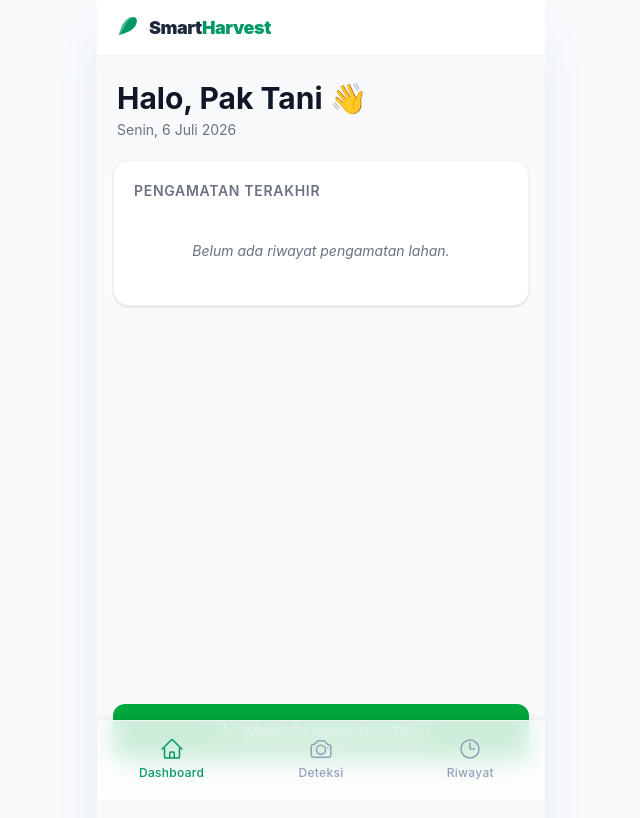
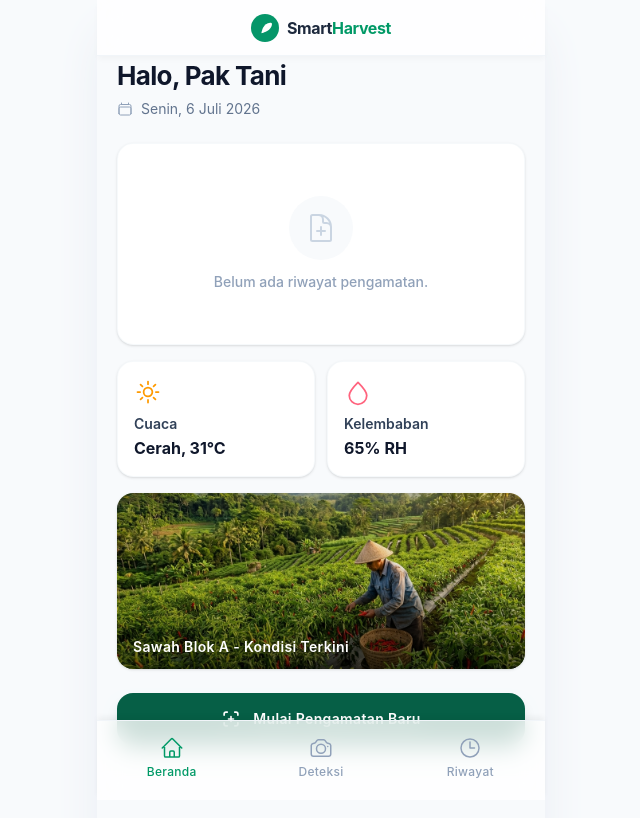
Before and after one commit to azulfikri/smart-chili-harvest, a Vue app in the folder frontend/: page /dashboard in a window 1280 px wide. Shown: the top 818 px of the page, without its empty margins (319-959 px from the left). Built offline with nearby package versions, Linux system fonts and the light colour scheme; no server answers; the HTML template or start-up script is replaced by a standard one.

Commit message:
feat: update top header bar and dashboard ui

```diff
--- a/frontend/src/App.vue
+++ b/frontend/src/App.vue
@@ -6,23 +6,26 @@ const route = useRoute()
 
 <template>
   <!-- Background Global & Wrapper -->
-  <div class="max-w-md mx-auto min-h-screen bg-slate-50 shadow-2xl shadow-slate-200 relative pb-20 pt-14">
+  <div class="max-w-md mx-auto min-h-screen bg-slate-50 shadow-2xl shadow-slate-200 relative">
 
-    <!-- Global Top Header -->
-    <header class="absolute top-0 left-0 right-0 h-14 bg-white border-b border-slate-100 flex items-center px-4 z-40">
+    <!-- Global Top Header (Glassmorphism - Senada Bottom Nav) -->
+    <header class="sticky top-0 h-14 bg-white/80 backdrop-blur-md border-b border-slate-100 shadow-[0_4px_6px_-1px_rgba(0,0,0,0.03)] flex justify-center items-center px-4 z-40">
       <div class="flex items-center gap-2">
-        <svg viewBox="0 0 24 24" fill="currentColor" class="w-7 h-7 text-emerald-600">
-          <path d="M17.5 2.5C13.5 2.5 10 5.5 8 9.5C6 13.5 5 18 5 18C5 18 9.5 17 13.5 15C17.5 13 20.5 9.5 20.5 5.5C20.5 4 19 2.5 17.5 2.5Z" />
-          <path d="M8 9.5C10 5.5 13.5 2.5 17.5 2.5C14.5 3.5 12.5 6 11 8.5C9.5 11 8.5 14.5 5 18C5 18 5.5 13 8 9.5Z" fill="white" opacity="0.3" />
+        <!-- Logo SVG Daun -->
+        <svg viewBox="0 0 32 32" class="w-7 h-7" fill="none" xmlns="http://www.w3.org/2000/svg">
+          <circle cx="16" cy="16" r="16" fill="#059669" />
+          <path d="M22 10C18.5 10 15.5 12.5 14 15.5C12.5 18.5 12 22 12 22C12 22 15.5 21.2 18.5 19.5C21.5 17.8 24 14.5 24 11.5C24 10.5 23 10 22 10Z" fill="white"/>
+          <path d="M14 15.5C15.5 12.5 18.5 10 22 10C19.5 10.8 17.8 12.8 16.5 14.8C15.2 16.8 14.5 19.5 12 22C12 22 12.5 17.5 14 15.5Z" fill="white" opacity="0.4"/>
         </svg>
-        <span class="text-lg font-black text-slate-800 tracking-tight">Smart<span class="text-emerald-600">Harvest</span></span>
+        <!-- Nama Aplikasi -->
+        <span class="text-base font-bold text-slate-800 tracking-tight">Smart<span class="text-emerald-600">Harvest</span></span>
       </div>
     </header>
 
     <RouterView />
 
     <!-- Glassmorphism Bottom Navigation Bar -->
-    <nav class="fixed bottom-0 left-0 right-0 max-w-md mx-auto bg-white/80 backdrop-blur-md border-t border-slate-100 shadow-[0_-4px_6px_-1px_rgba(0,0,0,0.05)] z-50 flex justify-around items-center h-20 pb-4 pt-3">
+    <nav class="sticky bottom-0 bg-white/80 backdrop-blur-md border-t border-slate-100 shadow-[0_-4px_6px_-1px_rgba(0,0,0,0.05)] z-50 flex justify-around items-center h-20 pb-4 pt-3">
 
       <!-- Dashboard Button -->
       <RouterLink
@@ -33,7 +36,7 @@ const route = useRoute()
         <svg xmlns="http://www.w3.org/2000/svg" fill="none" viewBox="0 0 24 24" stroke-width="1.5" stroke="currentColor" class="w-6 h-6">
           <path stroke-linecap="round" stroke-linejoin="round" d="M2.25 12l8.954-8.955c.44-.439 1.152-.439 1.591 0L21.75 12M4.5 9.75v10.125c0 .621.504 1.125 1.125 1.125H9.75v-4.875c0-.621.504-1.125 1.125-1.125h2.25c.621 0 1.125.504 1.125 1.125V21h4.125c.621 0 1.125-.504 1.125-1.125V9.75M8.25 21h8.25" />
         </svg>
-        <span class="text-xs font-medium tracking-wide">Dashboard</span>
+        <span class="text-xs font-medium tracking-wide">Beranda</span>
       </RouterLink>
 
       <!-- Deteksi Button -->
--- a/frontend/src/views/DashboardView.vue
+++ b/frontend/src/views/DashboardView.vue
@@ -1,16 +1,17 @@
 <script setup lang="ts">
-import { ref, onMounted } from 'vue'
+import { ref, computed, onMounted } from 'vue'
 import { useRouter } from 'vue-router'
 import axios from 'axios'
 
 const router = useRouter()
 
-// Sync dengan schema Backend JSON yang baru
+// Sync dengan schema Backend JSON
 interface HarvestSession {
   id: number;
   session_name: string;
   hrs: number | null;
   harvest_status: string | null;
+  created_at: string | null;
 }
 
 // State
@@ -19,16 +20,43 @@ const isCreatingSession = ref(false)
 const latestSession = ref<HarvestSession | null>(null)
 const currentDate = ref('')
 
-// Format Date
+// Mock Data (Cuaca & Kelembaban - belum ada di backend)
+const mockWeather = ref({ label: 'Cerah', temp: '31°C' })
+const mockHumidity = ref({ value: '65% RH' })
+
+// Format Date (untuk header sapaan)
 const formatDate = () => {
   const options: Intl.DateTimeFormatOptions = {
     weekday: 'long',
-    year: 'numeric',
+    day: 'numeric',
     month: 'long',
-    day: 'numeric'
+    year: 'numeric'
   }
   currentDate.value = new Date().toLocaleDateString('id-ID', options)
 }
+
+// Format tanggal sesi untuk card (misal: "2 Juli")
+const formattedSessionDate = computed(() => {
+  if (!latestSession.value?.created_at) return '-'
+  const date = new Date(latestSession.value.created_at)
+  const day = date.getDate()
+  const month = date.toLocaleDateString('id-ID', { month: 'long' })
+  return `${day} ${month}`
+})
+
+// HRS Score display text (misal: "82% Optimal")
+const hrsScoreText = computed(() => {
+  if (!latestSession.value || latestSession.value.hrs === null || latestSession.value.hrs === undefined) {
+    return { score: '-', label: '', colorClass: 'text-slate-400' }
+  }
+  const score = Number(latestSession.value.hrs).toFixed(0)
+  const hrs = latestSession.value.hrs
+  let label = 'Rendah'
+  let colorClass = 'text-rose-600'
+  if (hrs >= 80) { label = 'Optimal'; colorClass = 'text-emerald-700' }
+  else if (hrs >= 60) { label = 'Moderat'; colorClass = 'text-amber-600' }
+  return { score: `${score}%`, label, colorClass }
+})
 
 // Fetch Last Session
 const fetchLatestSession = async () => {
@@ -36,12 +64,8 @@ const fetchLatestSession = async () => {
     isLoading.value = true
     const response = await axios.get('http://127.0.0.1:8000/api/sessions')
 
-    // Perbaikan Logika Reaktif Vue 3 (.value checking)
     if (response.data && response.data.length > 0) {
-      // Trik Debugging (Console Log)
       console.log("Data Sesi Terakhir di Dashboard:", response.data[0])
-
-      // Ambil indeks ke-0 sebagai sesi terbaru
       latestSession.value = response.data[0]
     } else {
       latestSession.value = null
@@ -62,9 +86,7 @@ const startNewSession = async () => {
     const newSession = response.data
 
     if (newSession && newSession.id) {
-      // Save session ID to localStorage for use in detection page
       localStorage.setItem('activeSessionId', newSession.id.toString())
-      // Navigate to detection page
       router.push('/detection')
     }
   } catch (error) {
@@ -82,67 +104,129 @@ onMounted(() => {
 </script>
 
 <template>
-  <div class="p-4 flex flex-col min-h-[calc(100vh-4rem)]">
-    <!-- Header -->
-    <header class="mb-4 mt-2 px-1">
-      <h1 class="text-3xl font-bold text-gray-900">Halo, Pak Tani 👋</h1>
-      <p class="text-sm text-gray-500 mt-1">{{ currentDate }}</p>
+  <div class="px-5 pb-6 flex flex-col min-h-[calc(100vh-8.5rem)]">
+
+    <!-- Header Sapaan -->
+    <header class="mb-6 mt-1">
+      <h1 class="text-[26px] font-bold text-slate-900 tracking-tight leading-tight">Halo, Pak Tani</h1>
+      <div class="flex items-center gap-2 mt-1.5">
+        <svg xmlns="http://www.w3.org/2000/svg" fill="none" viewBox="0 0 24 24" stroke-width="1.5" stroke="currentColor" class="w-4 h-4 text-slate-400">
+          <path stroke-linecap="round" stroke-linejoin="round" d="M6.75 3v2.25M17.25 3v2.25M3 18.75V7.5a2.25 2.25 0 012.25-2.25h13.5A2.25 2.25 0 0121 7.5v11.25m-18 0A2.25 2.25 0 005.25 21h13.5A2.25 2.25 0 0021 18.75m-18 0v-7.5A2.25 2.25 0 015.25 9h13.5A2.25 2.25 0 0121 11.25v7.5" />
+        </svg>
+        <span class="text-sm text-slate-500">{{ currentDate }}</span>
+      </div>
     </header>
 
-    <!-- Card Pengamatan Terakhir -->
-    <section class="grow flex flex-col">
-      <div class="bg-white rounded-2xl shadow-sm border border-gray-100 p-5 mt-1">
-        <h2 class="text-sm font-semibold text-gray-500 mb-4 uppercase tracking-wider">Pengamatan Terakhir</h2>
+    <!-- Card Pemindaian Terakhir (Sesuai Mockup) -->
+    <div class="bg-white rounded-2xl shadow-sm border border-slate-100/60 p-5 mb-4">
 
-        <div v-if="isLoading" class="flex justify-center items-center py-6">
-          <div class="animate-spin rounded-full h-8 w-8 border-b-2 border-green-600"></div>
+      <!-- Loading State -->
+      <div v-if="isLoading" class="flex justify-center items-center py-10">
+        <div class="animate-spin rounded-full h-8 w-8 border-b-2 border-emerald-600"></div>
       </div>
 
-        <div v-else-if="!latestSession" class="text-center py-6">
-          <p class="text-gray-500 italic text-sm">Belum ada riwayat pengamatan lahan.</p>
+      <!-- Empty State -->
+      <div v-else-if="!latestSession" class="flex flex-col items-center justify-center text-center py-8">
+        <div class="w-16 h-16 bg-slate-50 rounded-full flex items-center justify-center mb-3">
+          <svg xmlns="http://www.w3.org/2000/svg" fill="none" viewBox="0 0 24 24" stroke-width="1.5" stroke="currentColor" class="w-8 h-8 text-slate-300">
+            <path stroke-linecap="round" stroke-linejoin="round" d="M19.5 14.25v-2.625a3.375 3.375 0 00-3.375-3.375h-1.5A1.125 1.125 0 0113.5 7.125v-1.5a3.375 3.375 0 00-3.375-3.375H8.25m3.75 9v6m3-3H9m1.5-12H5.625c-.621 0-1.125.504-1.125 1.125v17.25c0 .621.504 1.125 1.125 1.125h12.75c.621 0 1.125-.504 1.125-1.125V11.25a9 9 0 00-9-9z" />
+          </svg>
+        </div>
+        <p class="text-slate-400 text-sm font-medium">Belum ada riwayat pengamatan.</p>
       </div>
 
-        <div v-else class="flex flex-col gap-3">
-          <div class="font-bold text-gray-800 text-[15px] truncate border-b border-gray-50 pb-2 mb-1">
-            {{ latestSession.session_name }}
+      <!-- Data Terisi -->
+      <div v-else>
+        <!-- Baris Atas: Label + Badge -->
+        <div class="flex justify-between items-start mb-1">
+          <div>
+            <p class="text-[11px] font-semibold text-slate-400 uppercase tracking-widest">Pemindaian Terakhir</p>
+            <p class="text-2xl font-bold text-slate-900 mt-1">{{ formattedSessionDate }}</p>
           </div>
-
-          <div class="flex justify-between items-center">
-            <span class="text-gray-700 font-medium text-sm">Skor HRS:</span>
-            <span class="text-xl font-bold text-gray-900">
-              {{ latestSession.hrs !== null && latestSession.hrs !== undefined ? Number(latestSession.hrs).toFixed(1) + '%' : '-' }}
-            </span>
-          </div>
-
-          <div class="flex justify-between items-center mt-1">
-            <span class="text-gray-700 font-medium text-sm">Status:</span>
+          <!-- Soft Pill Badge -->
           <span
-              class="px-2.5 py-1 text-[10px] font-bold rounded-md uppercase tracking-wide inline-block"
+            class="px-3 py-1.5 rounded-full text-[11px] font-semibold tracking-wide border mt-1"
             :class="{
-                'bg-green-100 text-green-700': latestSession.harvest_status === 'Siap Panen' || ((latestSession.hrs ?? 0) >= 80),
-                'bg-orange-100 text-orange-700': latestSession.harvest_status === 'Hampir Siap Panen' || ((latestSession.hrs ?? 0) >= 60 && (latestSession.hrs ?? 0) < 80),
-                'bg-red-100 text-red-700': latestSession.harvest_status === 'Belum Siap Panen' || ((latestSession.hrs ?? 0) < 60)
+              'bg-emerald-600 text-white border-emerald-600': latestSession.harvest_status === 'Siap Panen' || ((latestSession.hrs ?? 0) >= 80),
+              'bg-amber-500 text-white border-amber-500': latestSession.harvest_status === 'Hampir Siap Panen' || ((latestSession.hrs ?? 0) >= 60 && (latestSession.hrs ?? 0) < 80),
+              'bg-rose-500 text-white border-rose-500': latestSession.harvest_status === 'Belum Siap Panen' || ((latestSession.hrs ?? 0) < 60)
             }"
           >
             {{ latestSession.harvest_status || 'Belum Siap Panen' }}
           </span>
         </div>
+
+        <!-- Garis Pemisah -->
+        <div class="border-b border-slate-100 my-3"></div>
+
+        <!-- Baris Bawah: Skor HRS + Icon Badge -->
+        <div class="flex justify-between items-center">
+          <div>
+            <p class="text-[11px] font-semibold text-slate-400 uppercase tracking-widest mb-1">Skor HRS</p>
+            <div class="flex items-baseline gap-2">
+              <span class="text-3xl font-extrabold tracking-tight" :class="hrsScoreText.colorClass">{{ hrsScoreText.score }}</span>
+              <span class="text-sm font-medium text-slate-500">{{ hrsScoreText.label }}</span>
             </div>
           </div>
-    </section>
+          <!-- Ikon Daun Badge -->
+          <div class="bg-emerald-50 text-emerald-600 rounded-full p-3">
+            <svg xmlns="http://www.w3.org/2000/svg" viewBox="0 0 24 24" fill="currentColor" class="w-6 h-6">
+              <path fill-rule="evenodd" d="M12.963 2.286a.75.75 0 00-1.071-.136 9.742 9.742 0 00-3.539 6.177A7.547 7.547 0 016.648 6.61a.75.75 0 00-1.152.082A9 9 0 1015.68 4.534a7.46 7.46 0 01-2.717-2.248zM15.75 14.25a3.75 3.75 0 11-7.313-1.172c.628.465 1.35.81 2.133 1a5.99 5.99 0 011.925-3.545 3.75 3.75 0 013.255 3.717z" clip-rule="evenodd" />
+            </svg>
+          </div>
+        </div>
+      </div>
+    </div>
 
-    <!-- Call to Action (Bottom Area) -->
-    <div class="mt-6 mb-4">
+    <!-- Grid Cards (Cuaca & Kelembaban) -->
+    <div class="grid grid-cols-2 gap-3 mb-4">
+      <!-- Card Cuaca -->
+      <div class="bg-white rounded-2xl shadow-sm border border-slate-100/60 p-4">
+        <svg xmlns="http://www.w3.org/2000/svg" fill="none" viewBox="0 0 24 24" stroke-width="1.5" stroke="currentColor" class="w-7 h-7 text-amber-500 mb-2">
+          <path stroke-linecap="round" stroke-linejoin="round" d="M12 3v2.25m6.364.386l-1.591 1.591M21 12h-2.25m-.386 6.364l-1.591-1.591M12 18.75V21m-4.773-4.227l-1.591 1.591M5.25 12H3m4.227-4.773L5.636 5.636M15.75 12a3.75 3.75 0 11-7.5 0 3.75 3.75 0 017.5 0z" />
+        </svg>
+        <p class="text-sm font-semibold text-slate-700">Cuaca</p>
+        <p class="text-base font-bold text-slate-900 mt-0.5">{{ mockWeather.label }}, {{ mockWeather.temp }}</p>
+      </div>
+      <!-- Card Kelembaban -->
+      <div class="bg-white rounded-2xl shadow-sm border border-slate-100/60 p-4">
+        <svg xmlns="http://www.w3.org/2000/svg" fill="none" viewBox="0 0 24 24" stroke-width="1.5" stroke="currentColor" class="w-7 h-7 text-rose-400 mb-2">
+          <path stroke-linecap="round" stroke-linejoin="round" d="M12 3.75c-4.97 4.97-7.5 8.22-7.5 11.25a7.5 7.5 0 0015 0c0-3.03-2.53-6.28-7.5-11.25z" />
+        </svg>
+        <p class="text-sm font-semibold text-slate-700">Kelembaban</p>
+        <p class="text-base font-bold text-slate-900 mt-0.5">{{ mockHumidity.value }}</p>
+      </div>
+    </div>
+
+    <!-- Banner Gambar Kondisi Lahan -->
+    <div class="rounded-2xl overflow-hidden shadow-sm relative mb-6">
+      <img
+        src="/images/chili-farm-banner.png"
+        alt="Kondisi lahan pertanian cabai"
+        class="w-full h-44 object-cover"
+      />
+      <!-- Overlay Gradasi -->
+      <div class="absolute inset-0 bg-linear-to-t from-black/60 via-black/10 to-transparent"></div>
+      <!-- Teks Overlay -->
+      <p class="absolute bottom-3 left-4 text-white font-semibold text-sm tracking-wide">Sawah Blok A - Kondisi Terkini</p>
+    </div>
+
+    <!-- Spacer untuk mendorong tombol ke bawah -->
+    <div class="grow"></div>
+
+    <!-- Action Button (CTA Forest Green) -->
+    <div class="mb-2">
       <button
         @click="startNewSession"
         :disabled="isCreatingSession"
-        class="w-full bg-green-600 hover:bg-green-700 active:bg-green-800 text-white font-bold py-4 px-6 rounded-xl shadow-lg transition-all flex justify-center items-center gap-2 disabled:opacity-70 disabled:cursor-not-allowed"
+        class="w-full bg-[#065f46] hover:bg-[#064e3b] active:bg-[#053c2e] text-white font-semibold py-4 px-6 rounded-2xl shadow-lg shadow-emerald-900/15 transition-all duration-200 active:scale-[0.98] flex justify-center items-center gap-3 cursor-pointer disabled:opacity-70 disabled:cursor-not-allowed"
       >
-        <span v-if="isCreatingSession" class="animate-spin rounded-full h-5 w-5 border-b-2 border-white"></span>
-        <svg v-else xmlns="http://www.w3.org/2000/svg" fill="none" viewBox="0 0 24 24" stroke-width="2.5" stroke="currentColor" class="w-6 h-6">
-          <path stroke-linecap="round" stroke-linejoin="round" d="M12 4.5v15m7.5-7.5h-15" />
+        <span v-if="isCreatingSession" class="animate-spin rounded-full h-5 w-5 border-b-2 border-white/80"></span>
+        <!-- Ikon Scan/Focus -->
+        <svg v-else xmlns="http://www.w3.org/2000/svg" fill="none" viewBox="0 0 24 24" stroke-width="2" stroke="currentColor" class="w-5 h-5">
+          <path stroke-linecap="round" stroke-linejoin="round" d="M7.5 3.75H6A2.25 2.25 0 003.75 6v1.5M16.5 3.75H18A2.25 2.25 0 0120.25 6v1.5m0 9V18A2.25 2.25 0 0118 20.25h-1.5m-9 0H6A2.25 2.25 0 013.75 18v-1.5M12 9v6m3-3H9" />
         </svg>
-        {{ isCreatingSession ? 'Memulai...' : 'Mulai Pengamatan Baru' }}
+        <span class="text-sm tracking-wide">{{ isCreatingSession ? 'Mempersiapkan...' : 'Mulai Pengamatan Baru' }}</span>
       </button>
     </div>
   </div>
```
Also changed, not shown: frontend/public/images/chili-farm-banner.png (added), 1 other file (tests, documents, lock files or other folders). Lines whose indentation alone changed are shown as unchanged.
